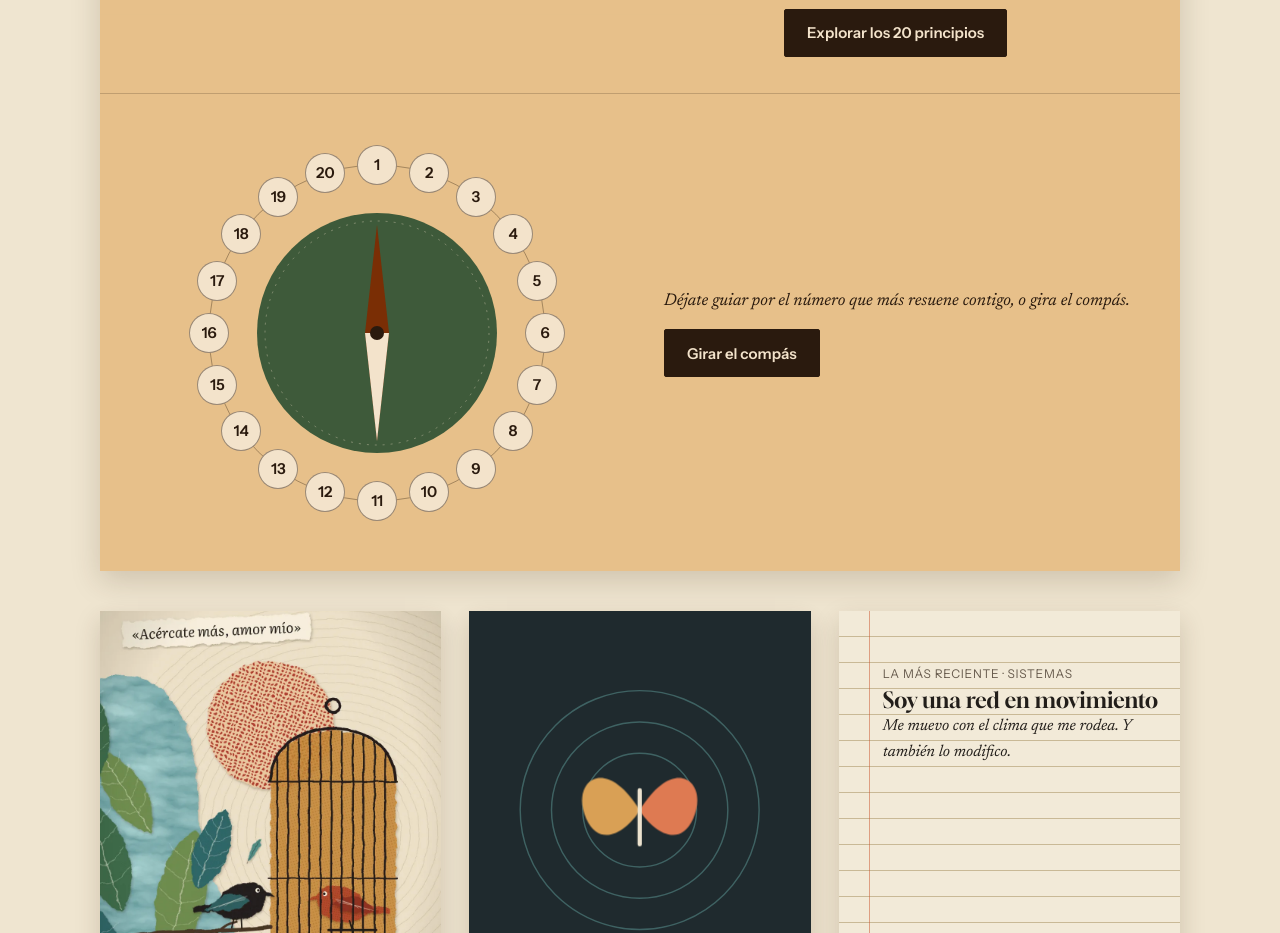
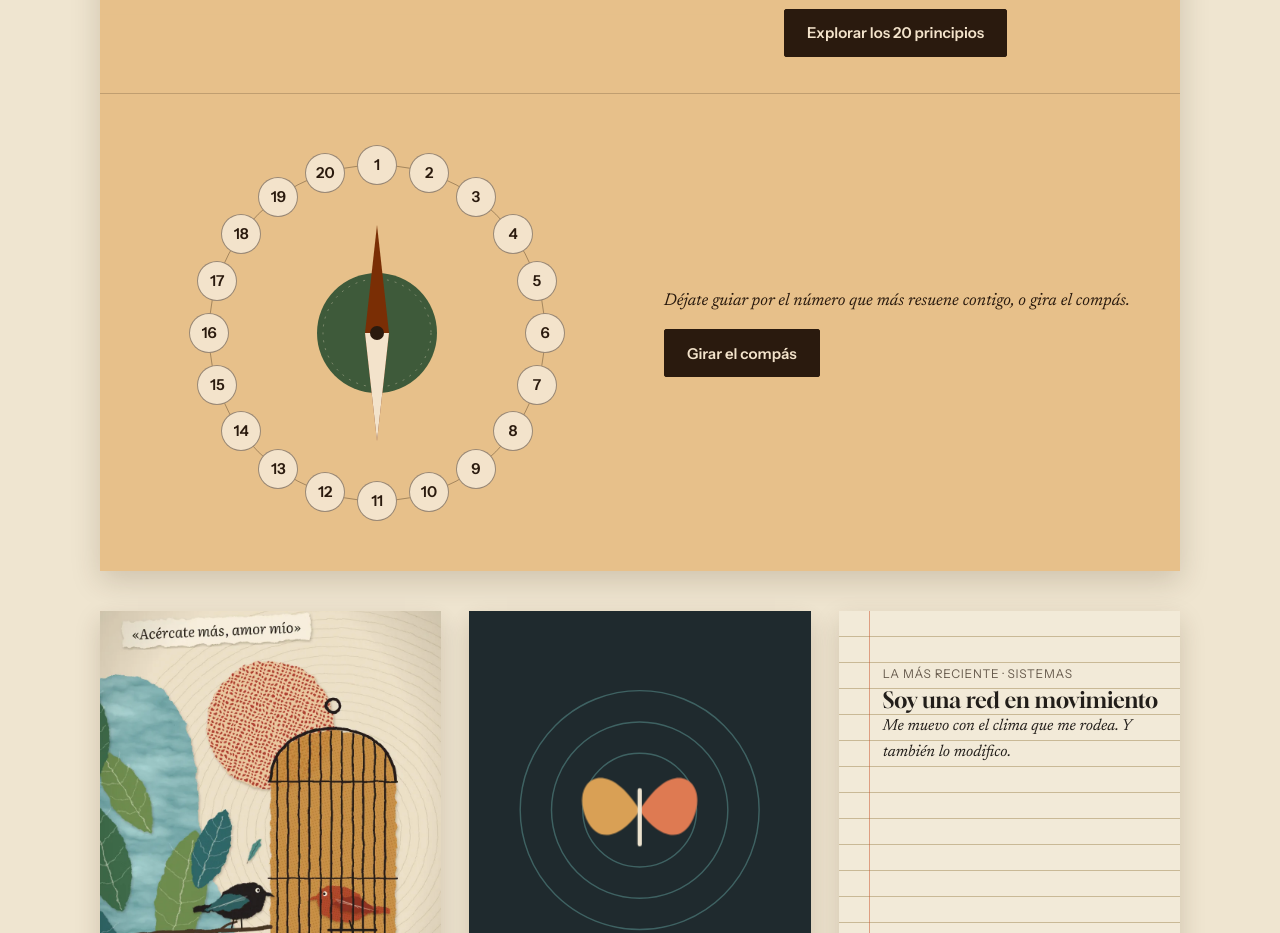
Before and after one commit to Stack-o/Sguevara.com, an Eleventy site: page src/index.njk in a window 1280 px wide. Shown: the part 3460-4393 px from the top of the page. Built offline with nearby package versions, Linux system fonts and the light colour scheme; Eleventy itself is replaced by a stand-in of ours; files that its build step writes are made by us from their sources.

Commit message:
Compás: disco verde a la mitad y la esfera gira al tocarla
Co-Authored-By: Claude Opus 5.5 <noreply@anthropic.com>

```diff
--- a/src/assets/css/site.css
+++ b/src/assets/css/site.css
@@ -915,3 +915,4 @@ a.lomo:hover .tapa, a.tapa:hover { transform: rotate(-1.2deg) translateY(-4px);
   .arq-centro::after { animation-delay: 2.5s; }
 }
 @keyframes onda { 0% { transform: scale(1); opacity: .7; } 100% { transform: scale(1.45); opacity: 0; } }
+.rosa-fondo.se-puede-girar { cursor: pointer; }
--- a/src/assets/js/sitio.js
+++ b/src/assets/js/sitio.js
@@ -173,10 +173,14 @@
     e.preventDefault();
     elegir(+a.getAttribute("data-n"), false);
   });
-  girar.hidden = false;
-  girar.addEventListener("click", function () {
+  var alAzar = function () {
     var n;
     do { n = 1 + Math.floor(Math.random() * principios.length); } while (n === actual && principios.length > 1);
     elegir(n, true);
-  });
+  };
+  girar.hidden = false;
+  girar.addEventListener("click", alAzar);
+  var fondo = caja.querySelector(".rosa-fondo");
+  fondo.classList.add("se-puede-girar");
+  fondo.addEventListener("click", alAzar);
 })();
--- a/src/index.njk
+++ b/src/index.njk
@@ -119,8 +119,8 @@ claseCuerpo: landing
       <div class="rosa-esfera">
         <svg class="rosa-fondo" viewBox="0 0 400 400" aria-hidden="true">
           <circle cx="200" cy="200" r="168" fill="none" stroke="#2A1A0E" stroke-opacity=".35" stroke-width="1"/>
-          <circle cx="200" cy="200" r="120" fill="#3E5A3A"/>
-          <circle cx="200" cy="200" r="112" fill="none" stroke="#F3E3CB" stroke-opacity=".35" stroke-dasharray="2 6"/>
+          <circle cx="200" cy="200" r="60" fill="#3E5A3A"/>
+          <circle cx="200" cy="200" r="54" fill="none" stroke="#F3E3CB" stroke-opacity=".35" stroke-dasharray="2 6"/>
           <g class="rosa-aguja" data-aguja>
             <path d="M200 92 L212 200 L200 308 L188 200 Z" fill="#7A2E05"/>
             <path d="M200 200 L212 200 L200 308 L188 200 Z" fill="#F3E3CB"/>
```
